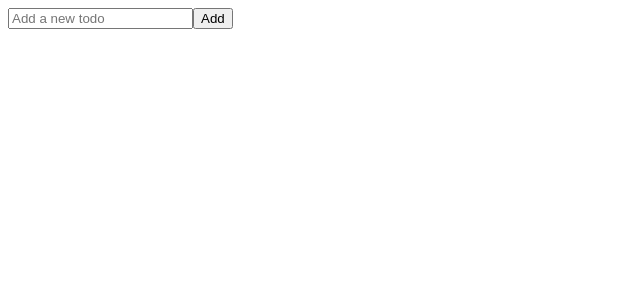
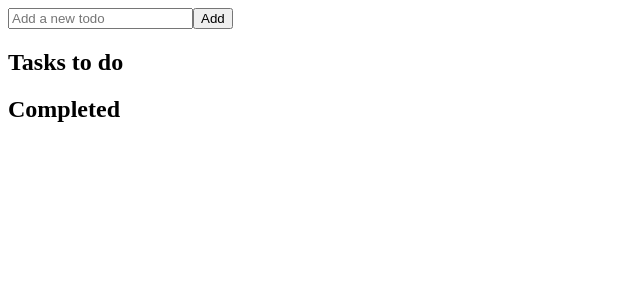
Before and after one commit to flaviusstef/todo-react, a React (Create React App) app in the folder todo-react/: page / in a window 1280 px wide. Shown: the top 300 px of the page, without its empty margins (0-640 px from the left). Built offline with nearby package versions, Linux system fonts and the light colour scheme; the HTML template or start-up script is replaced by a standard one.

Commit message:
Separate visually the completed to-dos
Fixes #7

---

For more details, open the [Copilot Workspace session](https://copilot-workspace.githubnext.com/flaviusstef/todo-react/issues/7?shareId=XXXX-XXXX-XXXX-XXXX).

```diff
--- a/todo-react/src/App.js
+++ b/todo-react/src/App.js
@@ -40,8 +40,10 @@ function App() {
           <input type="text" name="todo" placeholder="Add a new todo" required />
           <button type="submit">Add</button>
         </form>
+        <section>
+          <h2>Tasks to do</h2>
           <ul>
-          {todos.map((todo, index) => (
+            {todos.filter(todo => !todo.completed).map((todo, index) => (
               <li key={index}>
                 <input
                   type="checkbox"
@@ -52,6 +54,22 @@ function App() {
               </li>
             ))}
           </ul>
+        </section>
+        <section>
+          <h2>Completed</h2>
+          <ul>
+            {todos.filter(todo => todo.completed).map((todo, index) => (
+              <li key={index} style={{ textDecoration: todo.completed ? 'line-through' : 'none' }}>
+                <input
+                  type="checkbox"
+                  checked={todo.completed}
+                  onChange={() => toggleTodo(index)}
+                />
+                {todo.text}
+              </li>
+            ))}
+          </ul>
+        </section>
       </header>
     </div>
   );
```
Lines whose indentation alone changed are shown as unchanged.
